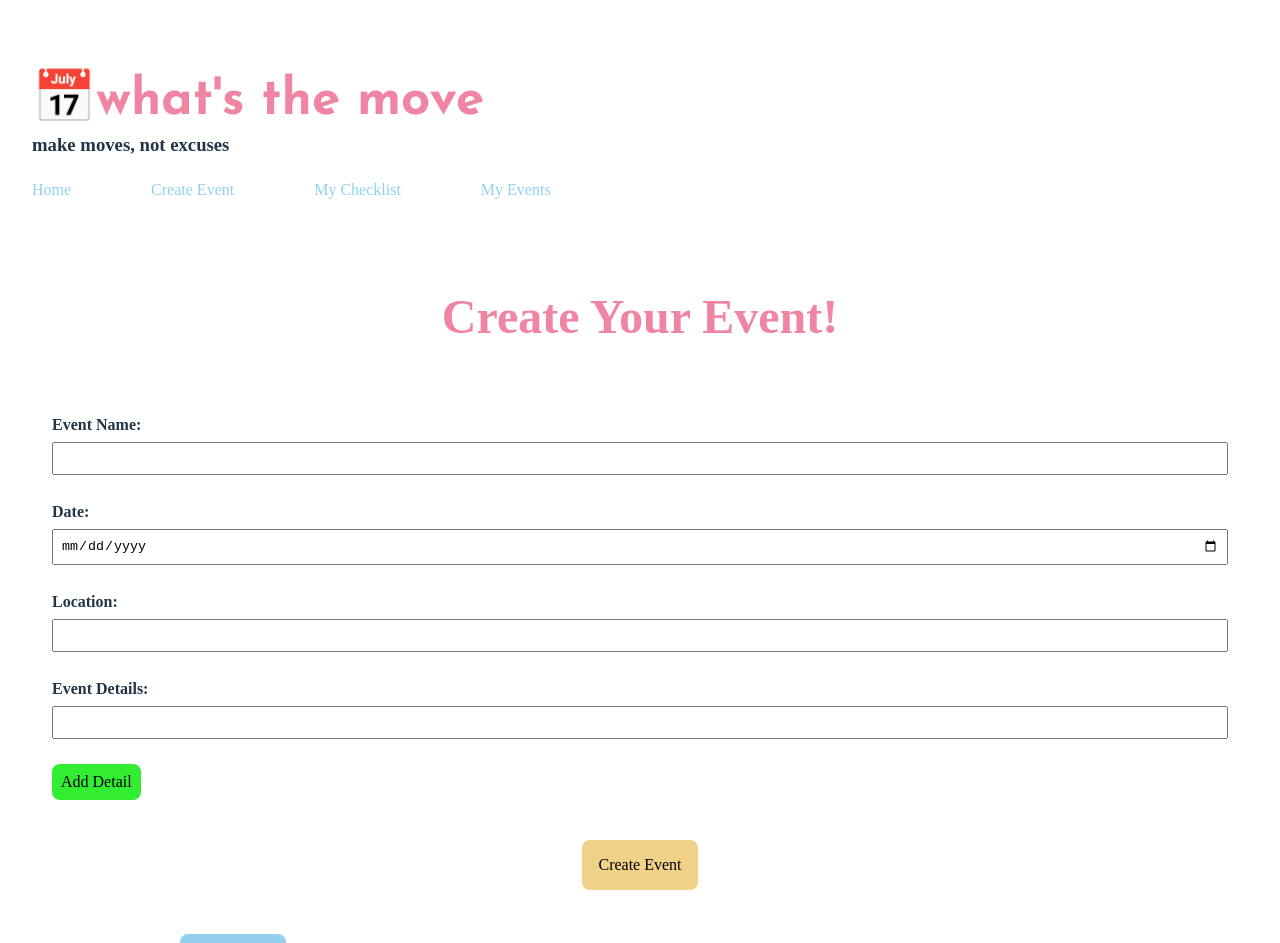
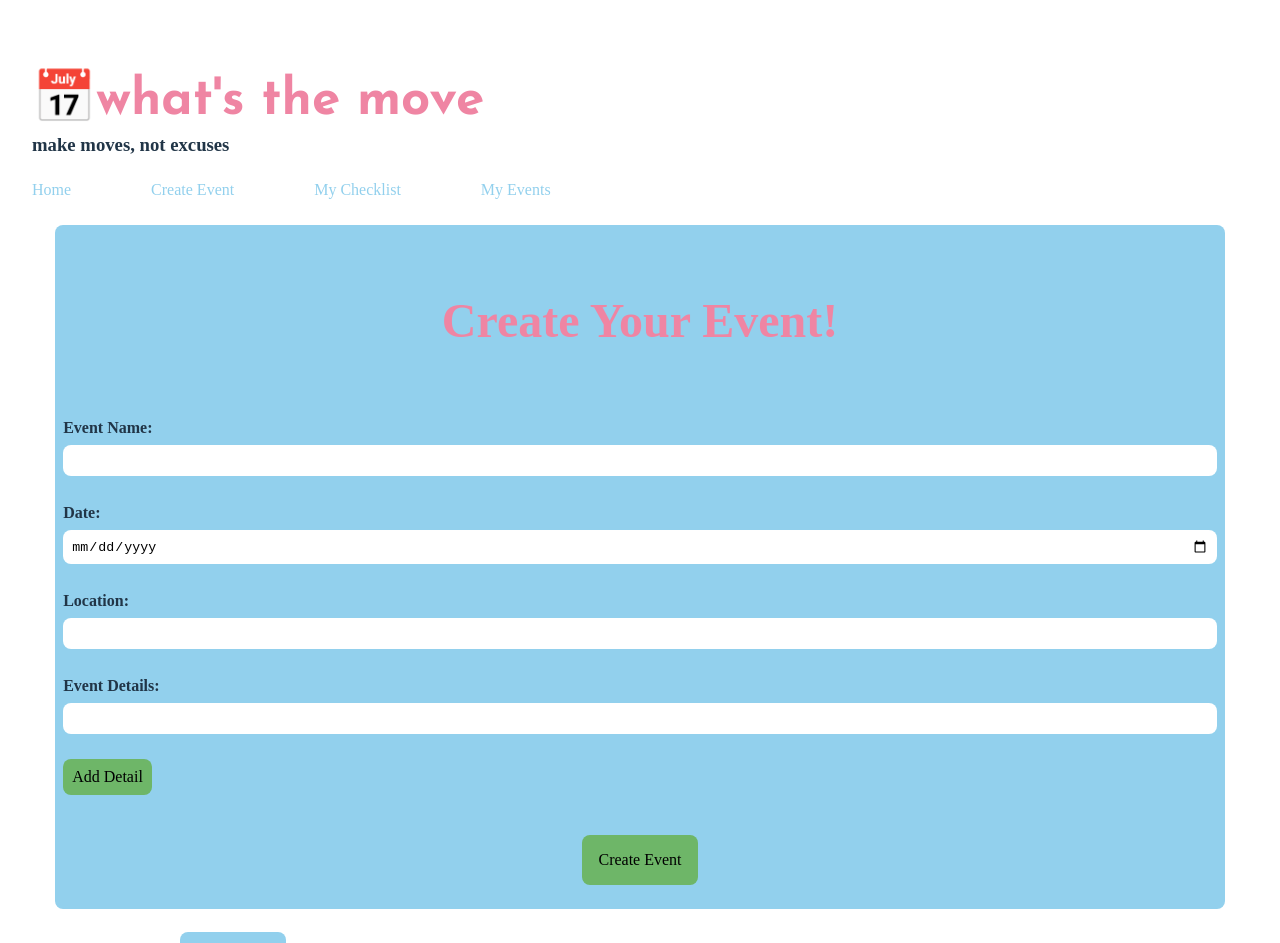
Before and after one commit to echarles2/Event-Planner, a React (Vite) app: page /create-event in a window 1280 px wide. Shown: the top 943 px of the page. Built offline with nearby package versions, Linux system fonts and the light colour scheme; a web font is replaced by a local one.

Commit message:
Updated styling for consistency across pages.

```diff
--- a/src/components/create-event/CreateEvent.css
+++ b/src/components/create-event/CreateEvent.css
@@ -1,3 +1,11 @@
+.create-event-form{
+    background-color: #92D0ED;
+    padding-left: 0.5rem;
+    padding-right: 0.5rem;
+    border-radius: 8px;
+    margin: 0.2rem;
+}
+
 h2{
     text-align: center;
     padding-top: 20px;
@@ -15,31 +23,25 @@ input{
     margin-top: 5px;
     margin-bottom: 15px;
     width: 100%;
+    border-radius: 8px;
+    border: 1px solid transparent;
 }
 
 .add-detail-button{
-    background-color: rgb(50, 237, 50);
+    background-color: #6EB668;
     padding: 8px;
 }
 
-.add-detail-button:hover{
-    border-color: rgb(12, 131, 12);
-    border-width: 2px;
-}
-
 .delete-detail-button{
-    background-color: red;
+    background-color: #92D0ED;
+    border-radius: 8px;
     margin-left: 20px;
     padding: 7px;
 }
 
-.delete-detail-button:hover{
-    border-color: rgb(138, 1, 1);
-    border-width: 2px;
-}
-
 .create-event-button{
-    background-color: #EFD287;
+    background-color: #6EB668;
+    border-radius: 8px;
     padding: 15px;
     margin-top: 10px;
     display: block;
@@ -47,7 +49,7 @@ input{
 }
 
 .create-event-button:hover{
-    border-color: #be8d10;
+    border-color: #437c3e;
     border-width: 2px;
 }
 
```
